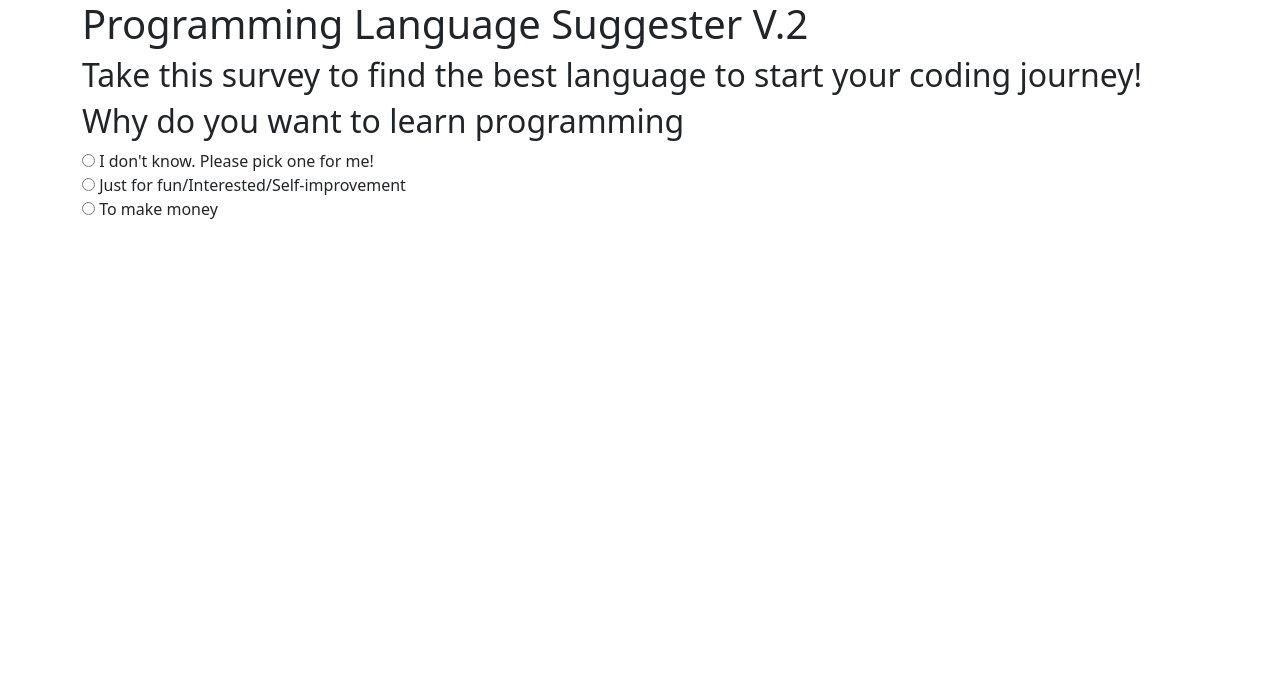
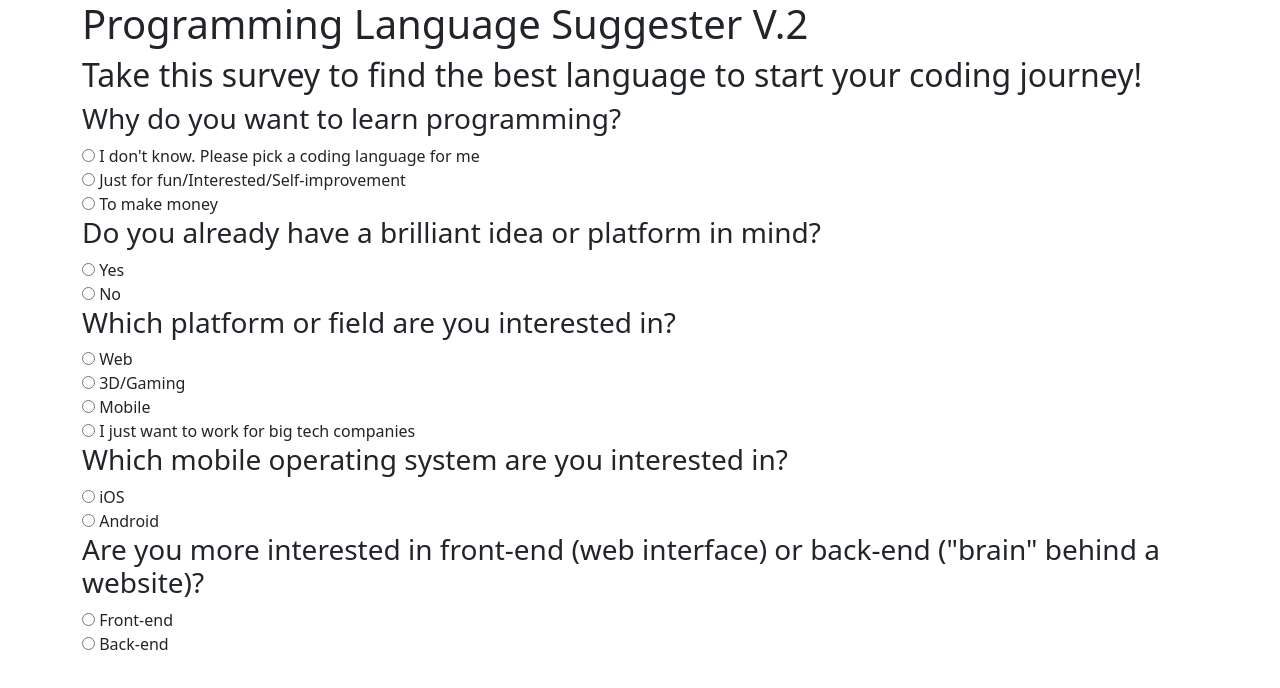
Before and after one commit to jlucoding/Programming-Language-Suggester-2.0, a plain HTML site: page index.html in a window 1280 px wide. Drawn offline with Linux system fonts and the light colour scheme.

Commit message:
WIP: Add survey questions

```diff
--- a/index.html
+++ b/index.html
@@ -1,5 +1,6 @@
 <!DOCTYPE html>
 <html lang="en">
+
 <head>
   <meta charset="UTF-8">
   <meta name="viewport" content="width=device-width, initial-scale=1.0">
@@ -9,6 +10,7 @@
   <script src="js/scripts.js"></script>
   <title>Programming Language Suggester V.2</title>
 </head>
+
 <body>
 
   <div class="container">
@@ -17,12 +19,12 @@
     <h2>Take this survey to find the best language to start your coding journey!</h2>
 
     <form id="survey">
-      <div class="question1">
-        <h2>Why do you want to learn programming</h2>
+      <div class="main-question">
+        <h3>Why do you want to learn programming?</h3>
         <div class="radio">
           <label>
             <input type="radio" name="reason" value="unknown">
-            I don't know. Please pick one for me!
+            I don't know. Please pick a coding language for me
           </label>
         </div>
         <div class="radio">
@@ -39,10 +41,87 @@
         </div>
       </div>
 
+      <div class="direction">
+        <h3>Do you already have a brilliant idea or platform in mind? </h3>
+        <div class="radio">
+          <label>
+            <input type="radio" name="response" value="yes">
+            Yes
+          </label>
+        </div>
+        <div class="radio">
+          <label>
+            <input type="radio" name="response" value="no">
+            No
+          </label>
+        </div>
+      </div>
+
+      <div class="platform">
+        <h3>Which platform or field are you interested in?</h3>
+        <div class="radio">
+          <label>
+            <input type="radio" name="platform" value="web">
+            Web
+          </label>
+        </div>
+        <div class="radio">
+          <label>
+            <input type="radio" name="platform" value="game">
+            3D/Gaming
+          </label>
+        </div>
+        <div class="radio">
+          <label>
+            <input type="radio" name="platform" value="mobile">
+            Mobile
+          </label>
+        </div>
+        <div class="radio">
+          <label>
+            <input type="radio" name="platform" value="company">
+            I just want to work for big tech companies
+          </label>
+        </div>
+      </div>
+
+      <div class="mobile">
+        <h3>Which mobile operating system are you interested in?</h3>
+        <div class="radio">
+          <label>
+            <input type="radio" name="os" value="iOS">
+            iOS
+          </label>
+        </div>
+        <div class="radio">
+          <label>
+            <input type="radio" name="os" value="android">
+            Android
+          </label>
+        </div>
+      </div>
+
+      <div class="web">
+        <h3>Are you more interested in front-end (web interface) or back-end ("brain" behind a website)? </h3>
+        <div class="radio">
+          <label>
+            <input type="radio" name="tendency" value="front">
+            Front-end
+          </label>
+        </div>
+        <div class="radio">
+          <label>
+            <input type="radio" name="tendency" value="back">
+            Back-end
+          </label>
+        </div>
+      </div>
+
 
     </form>
 
   </div>
 
 </body>
+
 </html>
```
